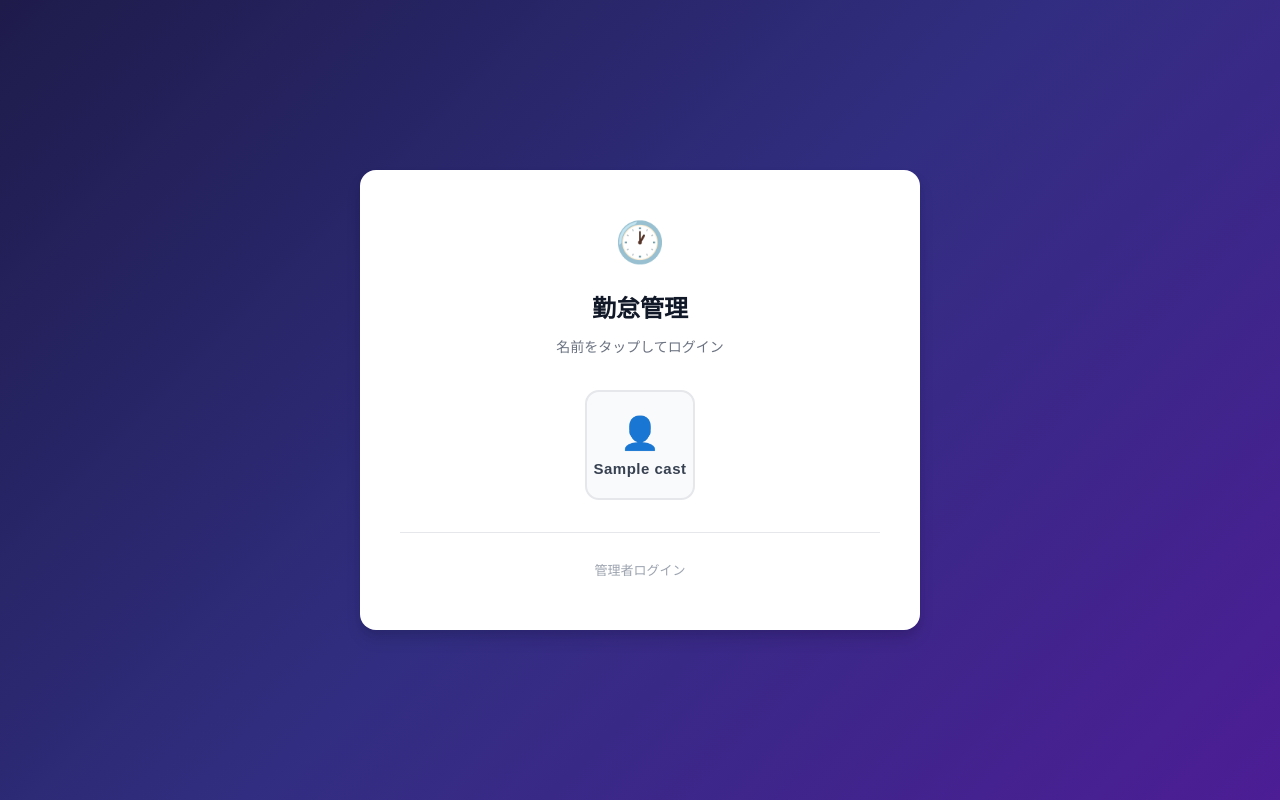
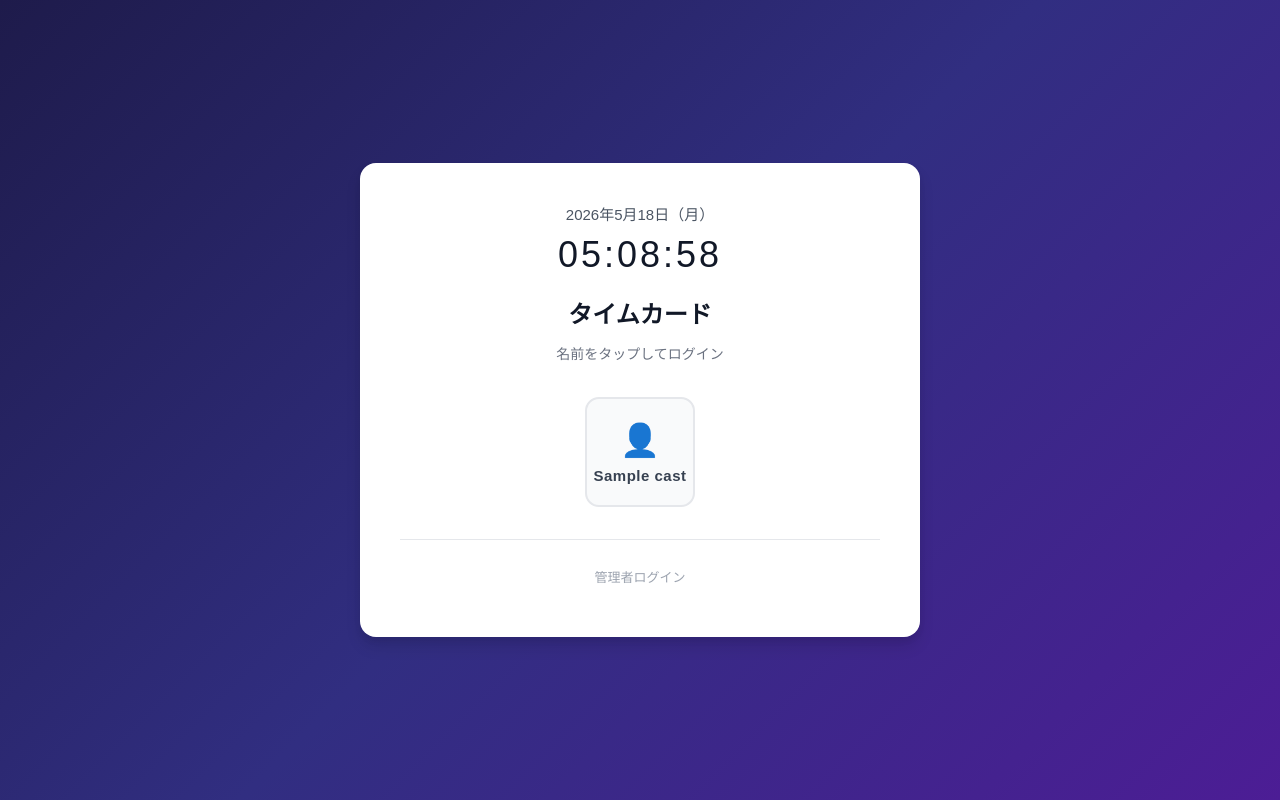
Before and after one commit to Ns-come-alive/kinntai-app, a Flask app: template templates/login.html in a window 1280 px wide. Run offline with Flask 3, Linux system fonts and the light colour scheme; data comes from the database, SQL or seed files in the repository; the template is opened without the code that fills it: most values are stand-ins (such as "Sample title", 1, 10 or a date in 2020); data that the repository does not hold is empty.

Commit message:
ログイン: タイムカード表記・日時リアルタイム表示、/healthzでヘルスチェック
Co-authored-by: Cursor <cursoragent@cursor.com>

```diff
--- a/app.py
+++ b/app.py
@@ -68,7 +68,14 @@ def admin_required(f):
 
 @app.before_request
 def before_request():
+    if request.path == "/healthz":
+        return
     init_db()
+
+
+@app.route("/healthz")
+def healthz():
+    return "ok", 200
 
 
 # --------------- Site Gate ---------------
--- a/static/css/style.css
+++ b/static/css/style.css
@@ -85,6 +85,12 @@ body {
 .auth-title { font-size: 1.5rem; font-weight: 700; text-align: center; margin-bottom: 8px; color: var(--gray-900); }
 .auth-subtitle { font-size: .875rem; color: var(--gray-500); text-align: center; margin-bottom: 32px; }
 .auth-logo { text-align: center; font-size: 2.5rem; margin-bottom: 16px; }
+.auth-datetime { text-align: center; margin-bottom: 20px; }
+.auth-datetime-date { font-size: .9375rem; font-weight: 500; color: var(--gray-600); margin-bottom: 6px; }
+.auth-datetime-clock {
+    font-size: 2.25rem; font-weight: 300; color: var(--gray-900);
+    font-variant-numeric: tabular-nums; letter-spacing: 3px; line-height: 1.2;
+}
 
 /* Cast Grid on Login */
 .cast-grid {
@@ -358,6 +364,7 @@ tr:hover td { background: var(--gray-50); }
     .clock-display { font-size: 2.5rem; }
     .action-buttons { grid-template-columns: 1fr; }
     .auth-card { padding: 28px 20px; }
+    .auth-datetime-clock { font-size: 1.875rem; letter-spacing: 2px; }
     .cast-grid { gap: 10px; }
     .cast-tab { width: 95px; height: 95px; }
     .cast-icon { font-size: 1.75rem; }
--- a/templates/login.html
+++ b/templates/login.html
@@ -1,11 +1,14 @@
 {% extends "base.html" %}
-{% block title %}ログイン - 勤怠管理{% endblock %}
+{% block title %}ログイン - タイムカード{% endblock %}
 
 {% block body %}
 <div class="auth-wrapper">
     <div class="auth-card" style="max-width: 560px;">
-        <div class="auth-logo">&#128336;</div>
-        <h1 class="auth-title">勤怠管理</h1>
+        <div class="auth-datetime">
+            <div class="auth-datetime-date" id="login-live-date">--</div>
+            <div class="auth-datetime-clock" id="login-live-clock">--:--:--</div>
+        </div>
+        <h1 class="auth-title">タイムカード</h1>
         <p class="auth-subtitle">名前をタップしてログイン</p>
 
         {% with messages = get_flashed_messages(with_categories=true) %}
@@ -43,3 +46,25 @@
     </div>
 </div>
 {% endblock %}
+
+{% block scripts %}
+<script>
+(function() {
+    function pad(n) { return String(n).padStart(2, '0'); }
+    function tick() {
+        var now = new Date();
+        var days = ['日', '月', '火', '水', '木', '金', '土'];
+        var dEl = document.getElementById('login-live-date');
+        var cEl = document.getElementById('login-live-clock');
+        if (dEl) {
+            dEl.textContent = now.getFullYear() + '年' + (now.getMonth() + 1) + '月' + now.getDate() + '日（' + days[now.getDay()] + '）';
+        }
+        if (cEl) {
+            cEl.textContent = pad(now.getHours()) + ':' + pad(now.getMinutes()) + ':' + pad(now.getSeconds());
+        }
+    }
+    tick();
+    setInterval(tick, 1000);
+})();
+</script>
+{% endblock %}
```
